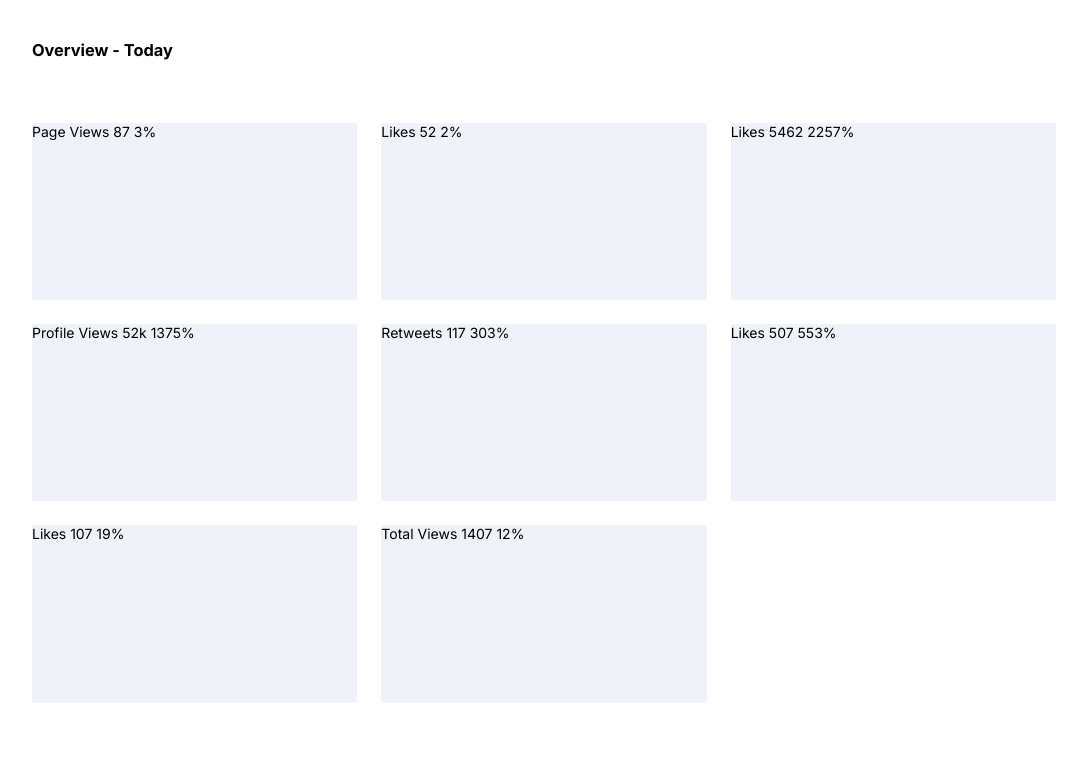
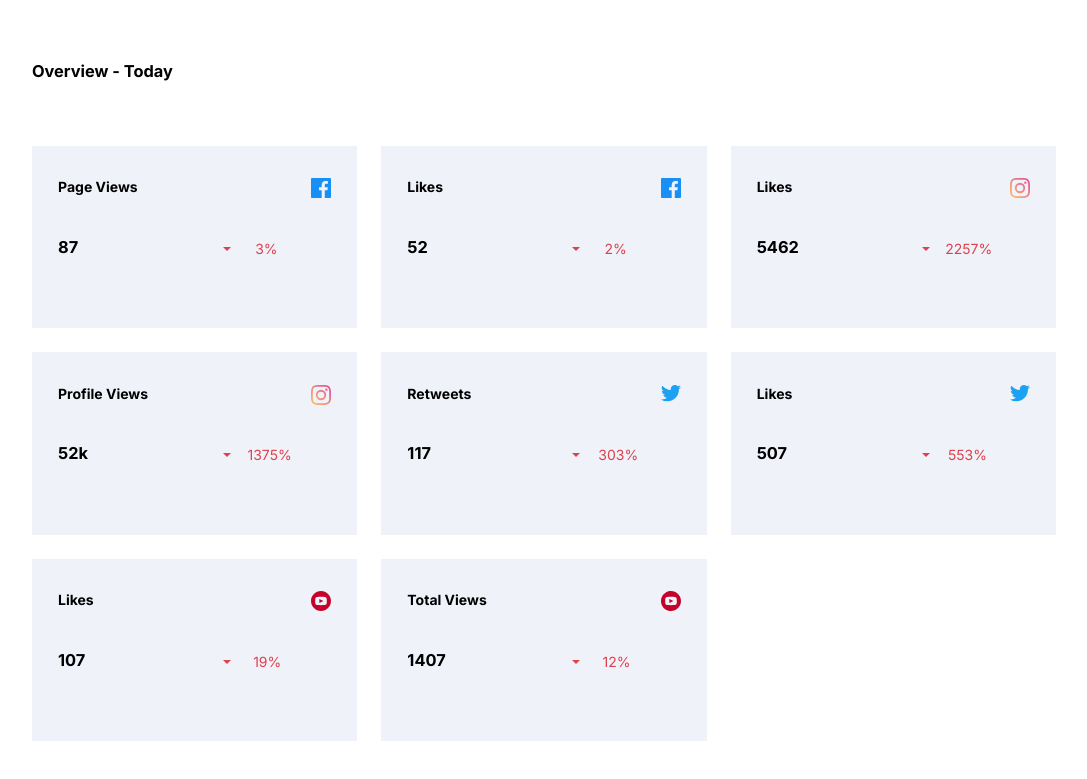
Before and after one commit to C0dras1/social-media-dash, a plain HTML site: page index.html in a window 1280 px wide. Shown: the part 773-1552 px from the top of the page, without its empty margins (96-1183 px from the left). Drawn offline with Linux system fonts and the light colour scheme.

Commit message:
detailed mini cards basic styling

```diff
--- a/index.html
+++ b/index.html
@@ -83,46 +83,86 @@
     </div>
     <!-- forth row: detailed info about each SM platform -->
     <div class="detail">
-      <div class="mini-card">
-        Page Views
-        87
-        3%
+      <div class="mini-card 1">
+        <h4>Page Views</h4>
+        <img src="images/icon-facebook.svg" alt="facebook-icon" />
+        <h3>87</h3>
+        <div class="daily-number">
+          <img src="images/icon-down.svg" alt="down-icon" />
+          <span class="down-icon">3%</span>
+        </div>
       </div>
-      <div class="mini-card">
-        Likes
-        52
-        2%
+
+      <div class="mini-card 2">
+        <h4>Likes</h4>
+        <img src="images/icon-facebook.svg" alt="facebook-icon" />
+        <h3>52</h3>
+        <div class="daily-number">
+          <img src="images/icon-down.svg" alt="down-icon" />
+          <span class="down-icon">2%</span>
+        </div>
       </div>
-      <div class="mini-card">
-        Likes
-        5462
-        2257%
+
+      <div class="mini-card 3">
+        <h4>Likes</h4>
+        <img class="SM-icon" src="images/icon-instagram.svg" alt="instagram-icon" />
+        <h3>5462</h3>
+        <div class="daily-number">
+          <img src="images/icon-down.svg" alt="down-icon" />
+          <span class="down-icon">2257%</span>
+        </div>
       </div>
-      <div class="mini-card">
-        Profile Views
-        52k
-        1375%
+
+      <div class="mini-card 4">
+        <h4>Profile Views</h4>
+        <img class="SM-icon" src="images/icon-instagram.svg" alt="instagram-icon" />
+        <h3>52k</h3>
+        <div class="daily-number">
+          <img src="images/icon-down.svg" alt="down-icon" />
+          <span class="down-icon">1375%</span>
+        </div>
       </div>
-      <div class="mini-card">
-        Retweets
-        117
-        303%
+
+      <div class="mini-card 5">
+        <h4>Retweets</h4>
+        <img class="SM-icon" src="images/icon-twitter.svg" alt="twitter-icon" />
+        <h3>117</h3>
+        <div class="daily-number">
+          <img src="images/icon-down.svg" alt="down-icon" />
+          <span class="down-icon">303%</span>
+        </div>
       </div>
-      <div class="mini-card">
-        Likes
-        507
-        553%
+
+      <div class="mini-card 6">
+        <h4>Likes</h4>
+        <img class="SM-icon" src="images/icon-twitter.svg" alt="twitter-icon" />
+        <h3>507</h3>
+        <div class="daily-number">
+          <img src="images/icon-down.svg" alt="down-icon" />
+          <span class="down-icon">553%</span>
+        </div>
       </div>
-      <div class="mini-card">
-        Likes
-        107
-        19%
+
+      <div class="mini-card 7">
+        <h4>Likes</h4>
+        <img class="SM-icon" src="images/icon-youtube.svg" alt="youtube-icon" />
+        <h3>107</h3>
+        <div class="daily-number">
+          <img src="images/icon-down.svg" alt="down-icon" />
+          <span class="down-icon">19%</span>
+        </div>
       </div>
-      <div class="mini-card">
-        Total Views
-        1407
-        12%
+
+      <div class="mini-card 8">
+        <h4>Total Views</h4>
+        <img class="SM-icon" src="images/icon-youtube.svg" alt="youtube-icon" />
+        <h3>1407</h3>
+        <div class="daily-number">
+          <img src="images/icon-down.svg" alt="down-icon" />
+          <span class="down-icon">12%</span>
+        </div>
       </div>
+
     </div>
   </div>
 
--- a/style.css
+++ b/style.css
@@ -41,7 +41,7 @@ body {
 }
 
 body::before {
-  height: 30vh;
+  height: 32vh;
   width: 100%;
   background-color: var(--LT-BG-pattern);
   z-index: -2;
@@ -89,6 +89,7 @@ body::before {
   display: grid;
   grid-template-columns: repeat(auto-fit, minmax(250px, 1fr));
   grid-gap: 1.5rem;
+  padding-top: 1.5%;
 }
 
 /* Header STYLES */
@@ -101,8 +102,8 @@ body::before {
 }
 
 .toggle h4 {
-  display: inline-block;
-  align-self: center;
+  position: absolute;
+  transform: translate(-120%, 45%);
 }
 
 /* The switch - the box around the slider */
@@ -217,7 +218,7 @@ input:checked + .slider:before {
 }
 .tag span {
   position: absolute;
-  transform: translate(-20%, -15%);
+  transform: translate(-20%, -18%);
 }
 
 .SM-number {
@@ -266,4 +267,16 @@ input:checked + .slider:before {
 
 .mini-card {
   background-color: var(--LT-Card-BG);
+  display: grid;
+  grid-template-columns: repeat(2, 1fr);
+  grid-template-rows: repeat(2, 1fr);
+  padding: 10% 8%;
 }
+
+.mini-card img {
+  justify-self: end;
+}
+
+.mini-card span {
+  justify-self: end;
+}
```
